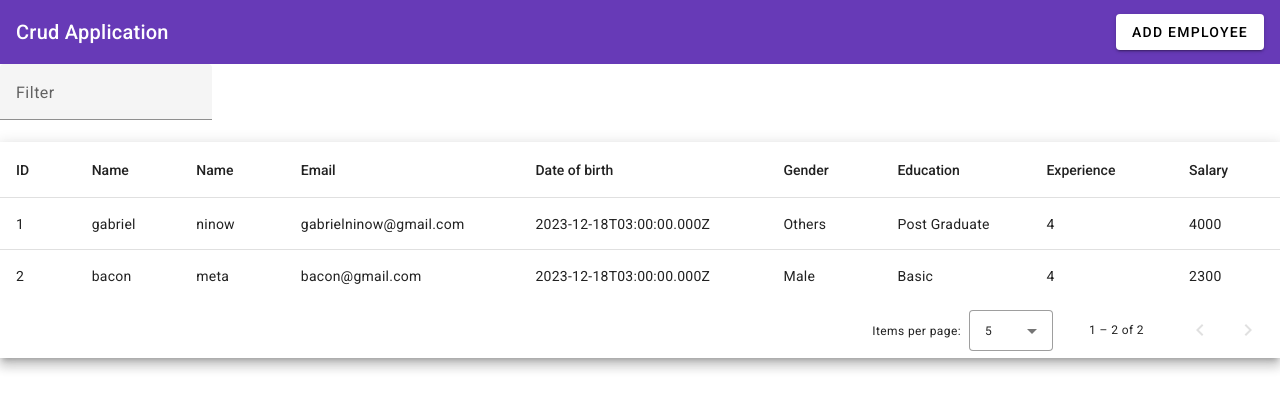
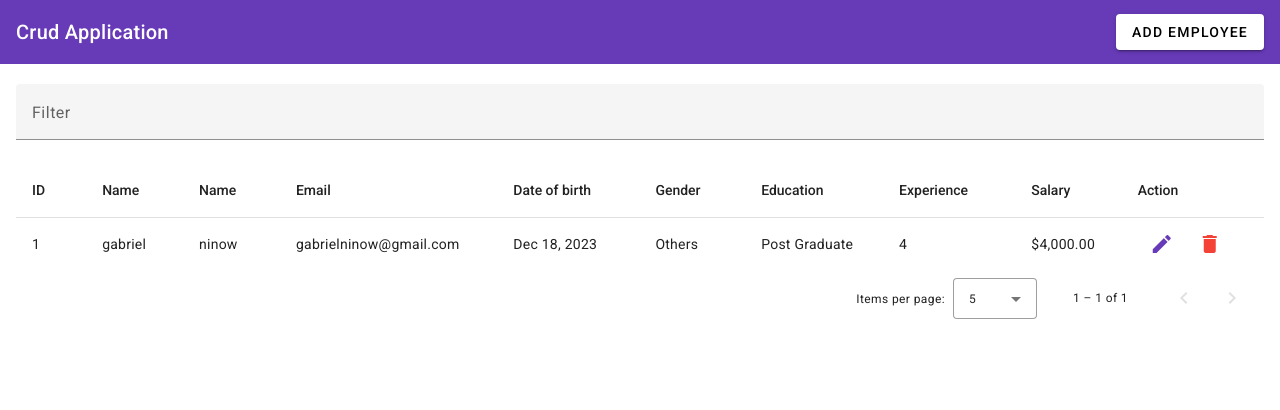
Before and after one commit to GabrielNinow/employee-crud, an Angular app: page / in a window 1280 px wide. Shown: the top 410 px of the page. Built offline with nearby package versions, Linux system fonts and the light colour scheme; data requests are answered from the project's data file.

Commit message:
added: employee delete

```diff
--- a/db.json
+++ b/db.json
@@ -27,17 +27,6 @@
       "experience": "4",
       "salary": "4000",
       "id": 1
-    },
-    {
-      "name": "bacon",
-      "company": "meta",
-      "email": "bacon@gmail.com",
-      "birth": "2023-12-18T03:00:00.000Z",
-      "gender": "Male",
-      "education": "Basic",
-      "experience": "4",
-      "salary": "2300",
-      "id": 2
     }
   ]
 }
--- a/src/app/app.component.html
+++ b/src/app/app.component.html
@@ -6,12 +6,13 @@
   </button>
 </mat-toolbar>
 
+<div class="main-body">
   <mat-form-field>
     <mat-label>Filter</mat-label>
     <input matInput (keyup)="applyFilter($event)" placeholder="Ex. Mia" #input>
   </mat-form-field>
 
-<div class="mat-elevation-z8">
+  <div class="table-container">
     <table mat-table [dataSource]="dataSource" matSort>
 
       <ng-container matColumnDef="id">
@@ -32,7 +33,7 @@
       </ng-container>
       <ng-container matColumnDef="birth">
         <th mat-header-cell *matHeaderCellDef mat-sort-header> Date of birth </th>
-      <td mat-cell *matCellDef="let row"> {{row.birth}} </td>
+        <td mat-cell *matCellDef="let row"> {{row.birth | date}} </td>
       </ng-container>
       <ng-container matColumnDef="gender">
         <th mat-header-cell *matHeaderCellDef mat-sort-header> Gender </th>
@@ -48,12 +49,23 @@
       </ng-container>
       <ng-container matColumnDef="salary">
         <th mat-header-cell *matHeaderCellDef mat-sort-header> Salary </th>
-      <td mat-cell *matCellDef="let row"> {{row.salary}} </td>
+        <td mat-cell *matCellDef="let row"> {{row.salary | currency}} </td>
       </ng-container>
+      <ng-container matColumnDef="action">
+        <th mat-header-cell *matHeaderCellDef mat-sort-header> Action </th>
+        <td mat-cell *matCellDef="let row">
+          <button mat-icon-button>
+            <mat-icon color="primary">edit</mat-icon>
+          </button>
+          <button mat-icon-button color="warn" (click)="deleteEmployee(row.id)">
+            <mat-icon>delete</mat-icon>
+          </button>
+        </td>
+      </ng-container>
+
       <tr mat-header-row *matHeaderRowDef="displayedColumns"></tr>
       <tr mat-row *matRowDef="let row; columns: displayedColumns;"></tr>
 
-    <!-- Row shown when there is no matching data. -->
       <tr class="mat-row" *matNoDataRow>
         <td class="mat-cell" colspan="4">No data matching the filter "{{input.value}}"</td>
       </tr>
@@ -61,3 +73,4 @@
 
     <mat-paginator [pageSizeOptions]="[5, 10, 25, 100]" aria-label="Select page of users"></mat-paginator>
   </div>
+</div>
--- a/src/app/app.component.scss
+++ b/src/app/app.component.scss
@@ -1,3 +1,13 @@
 .example-spacer {
-    flex: 1 1 auto;
+  flex: 1 1 auto;
+}
+
+.main-body {
+  padding-top: 20px;
+  max-width: 1248px;
+  margin: 0 auto;
+
+  mat-form-field {
+    width: 100%;
   }
+}
--- a/src/app/app.component.ts
+++ b/src/app/app.component.ts
@@ -22,6 +22,7 @@ export class AppComponent implements OnInit {
     'education',
     'experience',
     'salary',
+    'action'
   ];
   dataSource!: MatTableDataSource<any>;
 
@@ -59,4 +60,15 @@ export class AppComponent implements OnInit {
       this.dataSource.paginator.firstPage();
     }
   }
+
+
+  deleteEmployee(id: number) {
+    this._empService.deleteEmployee(id).subscribe({
+      next: (res) => {
+        alert('Employee deleted')
+      },
+      error: console.log
+    })
+
+  }
 }
--- a/src/app/services/employee.service.ts
+++ b/src/app/services/employee.service.ts
@@ -17,5 +17,9 @@ export class EmployeeService {
     return this._http.get('http://localhost:3000/employees');
   }
 
+  deleteEmployee(id: number): Observable<any> {
+    return this._http.delete(`http://localhost:3000/employees/${id}`);
+  }
+
 
 }
```
Lines whose indentation alone changed are shown as unchanged.
